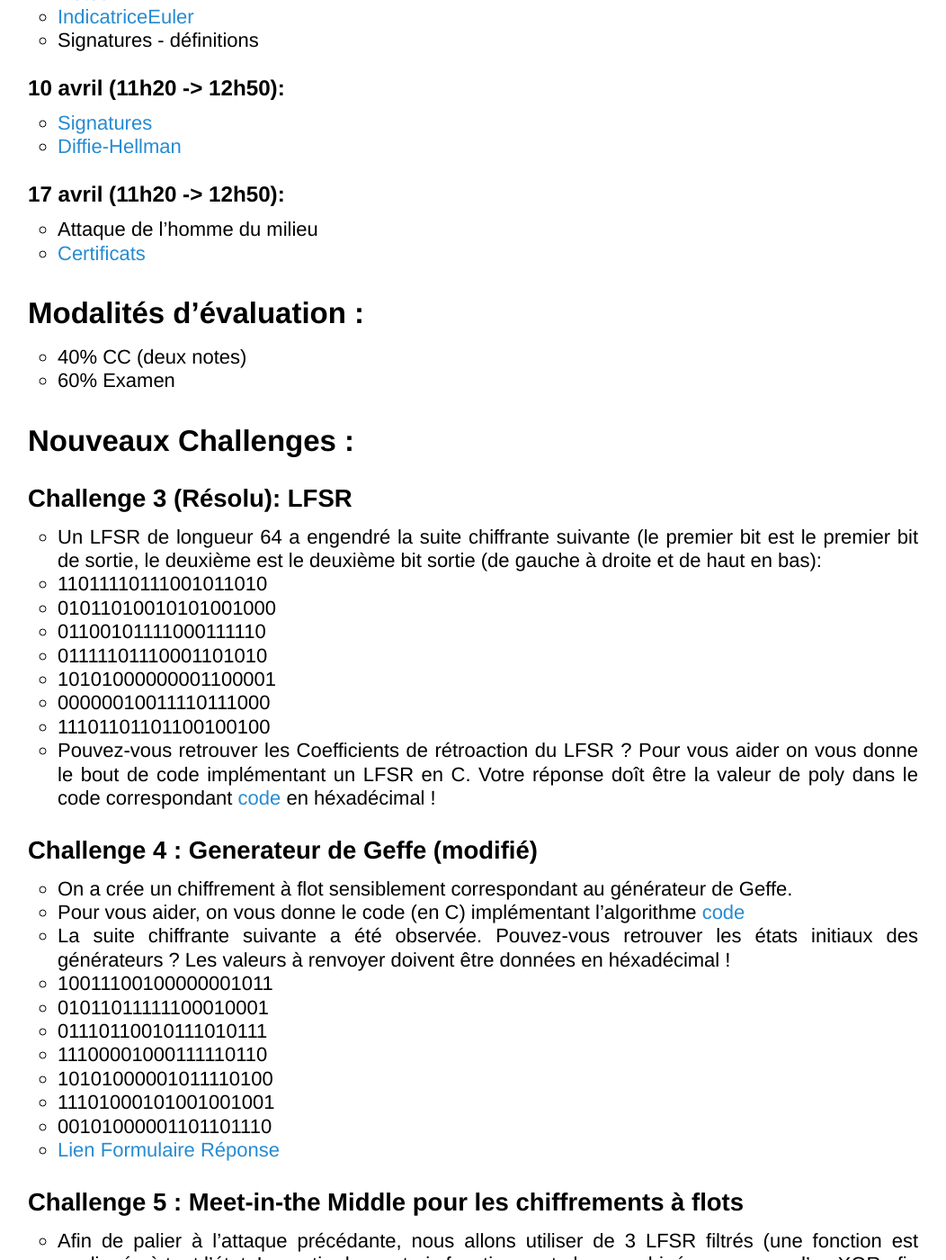
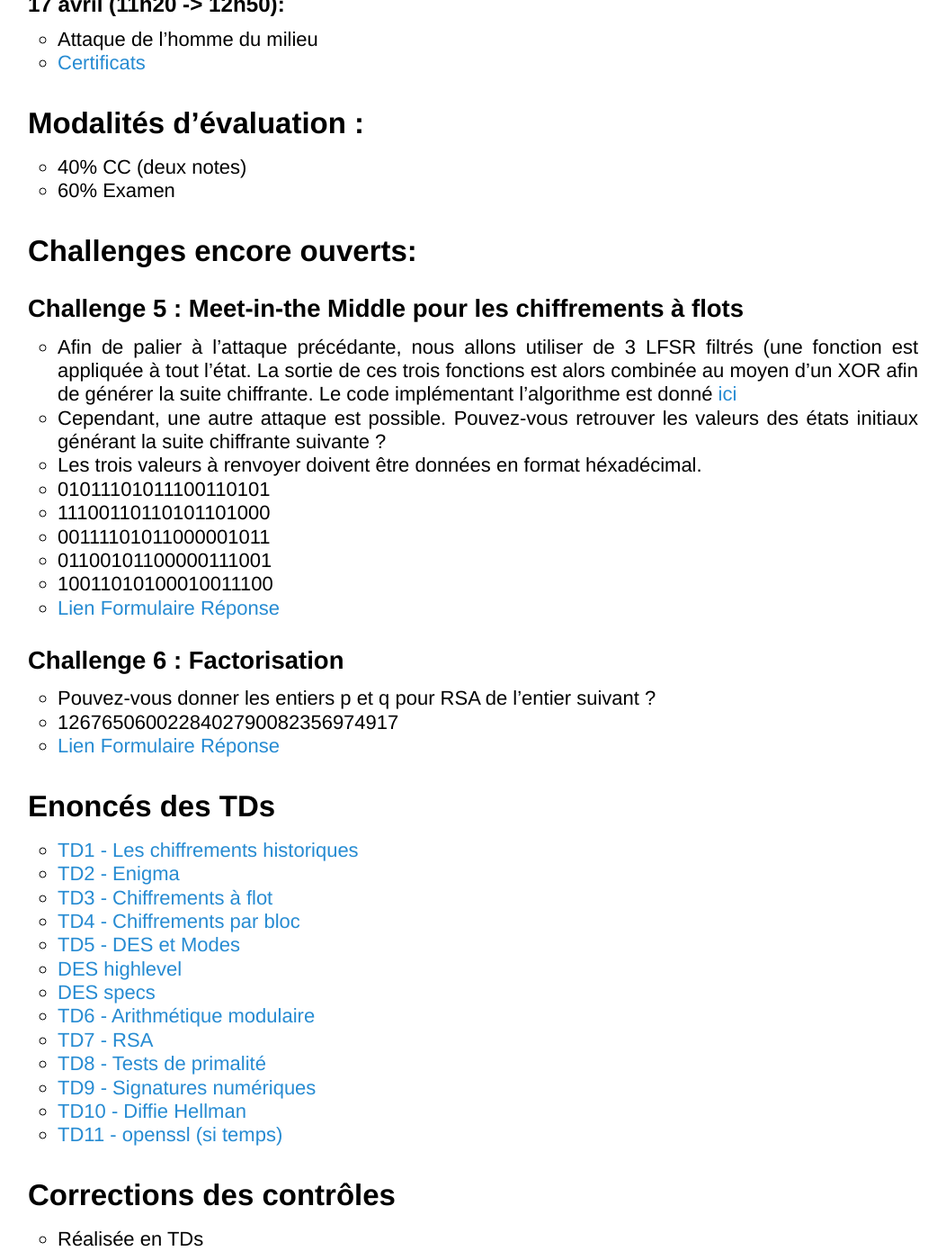
Before and after one commit to YannRotella/cryptol3, a Jekyll site: the page built from index.md, in a window 1280 px wide and 1400 px high, scrolled down 2304 px. Shown: the whole window at 90% size, without its empty margins (114-1166 px from the left). Built offline with Jekyll 4.4.1, drawn with Linux system fonts in a browser that asks for light colours; some of the changed text lies outside the part shown.

Commit message:
last challenges

```diff
--- a/index.md
+++ b/index.md
@@ -23,13 +23,6 @@
 
 #### 23 janvier (11h20 -> 15h20): Cryptographie Historique
   - [Présentation](docs/cours1.pdf)
-  - Challenge 1: un code secret se cache dans ce message. Pouvez-vous le retrouver ?
-  - GZOIAVXPJUKIXCOKWVWDJIMJZICYJTBTUKYBWRZCNVPZQZMDYRDDTECGJTYYJJOXWVDZXKHVGGOFONDA
-  - Challenge résolu (Vigenere avec une clef de taille 5)
-  - Challenge 2: des techniques de l'antiquité ont été utilisées pour chiffrer un message. Nous avons récupéré les données suivantes:
-  - JHJJZINFFZXYJJZHQIDNZWVIZDJTQQNPHWRUWJHQJXTVHJKRNYJJXHXUWUSXJFJVXSYWXYNXYTIWJQYY
-  - Pouvez-vous retrouver la méthode de chiffrement ainsi que la clef utilisée ?
-  - Challenge résolu (substitution et transposition)
 
 #### 30 janvier (11h20 -> 12h50): Enigma (suite) - Chiffrements à flots
   - [Enigma](docs/ENIGMA.pdf)
@@ -81,31 +74,7 @@
   - 40% CC (deux notes)
   - 60% Examen
 
-## Nouveaux Challenges :
-
-### Challenge 3 (Résolu): LFSR
-  - Un LFSR de longueur 64 a engendré la suite chiffrante suivante (le premier bit est le premier bit de sortie, le deuxième est le deuxième bit sortie (de gauche à droite et de haut en bas):
-  - 11011110111001011010
-  - 01011010010101001000
-  - 01100101111000111110
-  - 01111101110001101010
-  - 10101000000001100001
-  - 00000010011110111000
-  - 11101101101100100100
-  - Pouvez-vous retrouver les Coefficients de rétroaction du LFSR ? Pour vous aider on vous donne le bout de code implémentant un LFSR en C. Votre réponse doît être la valeur de poly dans le code correspondant [code](docs/mainLFSR.c) en héxadécimal !
-
-### Challenge 4 : Generateur de Geffe (modifié)
-  - On a crée un chiffrement à flot sensiblement correspondant au générateur de Geffe.
-  - Pour vous aider, on vous donne le code (en C) implémentant l'algorithme [code](docs/main_geffe_mod.c)
-  - La suite chiffrante suivante a été observée. Pouvez-vous retrouver les états initiaux des générateurs ? Les valeurs à renvoyer doivent être données en héxadécimal !
-  - 10011100100000001011
-  - 01011011111100010001
-  - 01110110010111010111
-  - 11100001000111110110
-  - 10101000001011110100
-  - 11101000101001001001
-  - 00101000001101101110
-  - [Lien Formulaire Réponse](https://forms.gle/p4jCVH8weYp2gVpF8)
+## Challenges encore ouverts:
 
 ### Challenge 5 : Meet-in-the Middle pour les chiffrements à flots
   - Afin de palier à l'attaque précédante, nous allons utiliser de 3 LFSR filtrés (une fonction est appliquée à tout l'état. La sortie de ces trois fonctions est alors combinée au moyen d'un XOR afin de générer la suite chiffrante. Le code implémentant l'algorithme est donné [ici](docs/main_mitm.c)
@@ -117,6 +86,11 @@
   - 01100101100000111001
   - 10011010100010011100
   - [Lien Formulaire Réponse](https://forms.gle/ck9ej5hesg1caiUW9)
+
+### Challenge 6 : Factorisation
+  - Pouvez-vous donner les entiers p et q pour RSA de l'entier suivant ?
+  - 1267650600228402790082356974917
+  - [Lien Formulaire Réponse](https://forms.gle/DUx2NyEHrBzUThwN8)
 
 ## Enoncés des TDs
   - [TD1 - Les chiffrements historiques](docs/td1.pdf)
```
